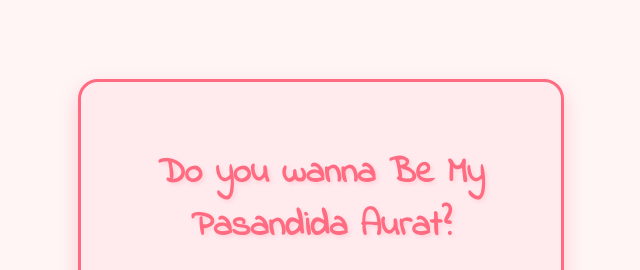
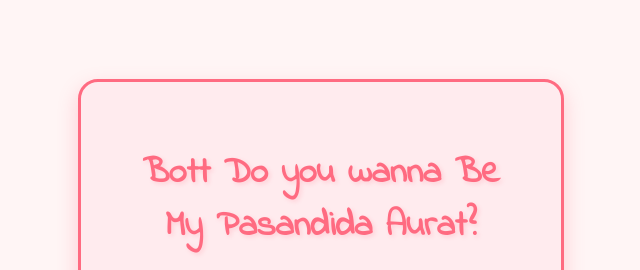
Before and after one commit to thesumanshah/urmila, a plain HTML site: page index.html in a window 1280 px wide. Shown: the top 270 px of the page, without its empty margins (319-959 px from the left). Drawn offline with Linux system fonts and the light colour scheme.

Commit message:
Update index.html

```diff
--- a/index.html
+++ b/index.html
@@ -158,7 +158,7 @@
 
   <!-- First Page -->
   <div id="firstPage">
-    <h1 class="header_text">Do you wanna Be My Pasandida Aurat?</h1>
+    <h1 class="header_text">Bott Do you wanna Be My Pasandida Aurat?</h1>
     <div class="gif_container">
       <img src="https://media.tenor.com/efbi1EpFlVUAAAAi/bugcat-capoo.gif" alt="Cute Capoo GIF">
     </div>
```
